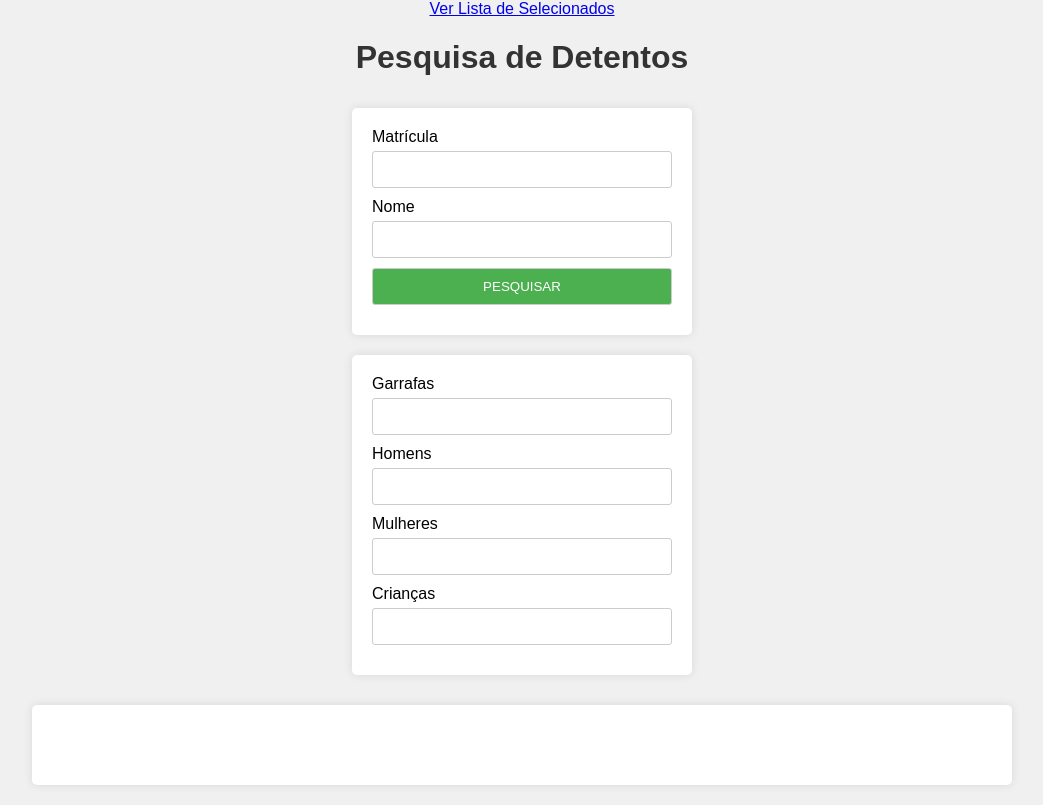
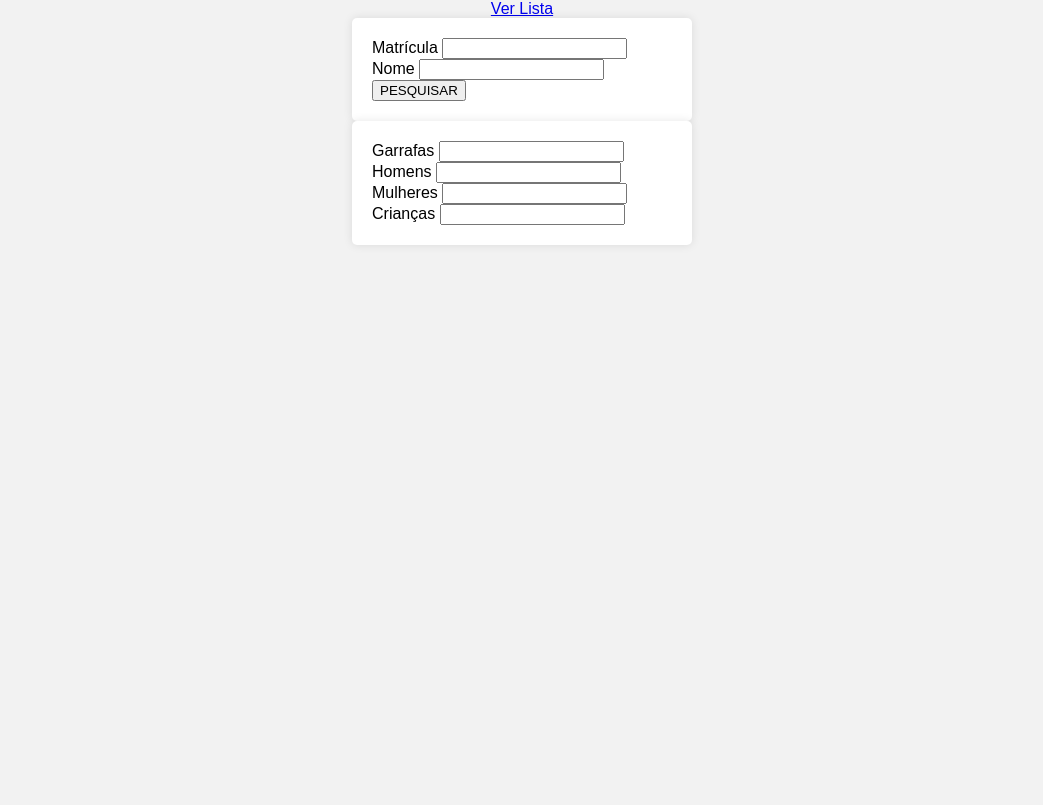
Before and after one commit to fernandopereira3/lista, a Flask app: page /lista in a window 1280 px wide. Shown: the whole page, without its empty margins (118-1161 px from the left). After the commit the page ends 245 px from the top, so only its background shows below. Run offline with Flask 3, Linux system fonts and the light colour scheme; some libraries are stand-ins or nearby versions.

Commit message:
Definitivemante nao sou bom com css

```diff
--- a/main.py
+++ b/main.py
@@ -74,6 +74,7 @@ def apagar(matricula):
     if sentenciado:
         db.lista_selecionados.delete_one({'matricula': matricula})
         return jsonify({'status': 'success', 'message': 'Removido com sucesso'})
+    return jsonify({'status': 'error', 'message': 'Matrícula não encontrada'})
 
 @app.route('/completa', methods=['GET'])
 def completa():
--- a/static/styles.css
+++ b/static/styles.css
@@ -1,84 +1,47 @@
-body  {
-    font-family: sans-serif;
-    background-color: #f0f0f0;
+body {
+   font-family: Arial, sans-serif;
+   background-color: #f2f2f2;
    margin: 0;
    padding: 0;
    display: flex;
-    flex-direction: column;
-    align-items: center;
+   flex-direction: column; /* Alinha itens verticalmente */
+   align-items: center; /* Centraliza itens horizontalmente */
+   min-height: 100vh; /* Garante que o body ocupe a altura total da tela */
 }
 
-h1  {
-    text-align: center;
-    color: #333;
+
+.Resultado {
+   width: 900px;
+   background-color: #fff;
+   margin: 20px 0; /* Margem superior e inferior */
+   border-radius: 5px;
+   text-align: left;
+   line-height: 2.5;
 }
 
-label  {
-    display: block;
-    margin-bottom: 5px;
+.form-container {
+   display: flex;
+   justify-content: space-around; /* Distribui os formulários horizontalmente */
+   width: 100%;
+   max-width: 640px; /* Largura máxima para os formulários */
+   margin: 20px 0;
 }
 
-input[type="text"],
-input[type="submit"]  {
-    width: 100%;
-    padding: 10px;
-    margin-bottom: 10px;
-    border: 1px solid #ccc;
-    border-radius: 3px;
-    box-sizing: border-box;
+#pesquisa-form {
+   width: 300px;
+   padding: 20px;
+   background-color: #fff;
+   border-radius: 5px;
+   box-shadow: 0 0 10px rgba(0, 0, 0, 0.1);
+   text-align: left;
+
 }
 
-input[type="submit"]  {
-    background-color: #4CAF50;
-    color: white;
-    cursor: pointer;
- }
-input[type="submit"]:hover  {
-    background-color: #5439de;
- }
- #Resultado{
-    width: 900px;
-    margin: 20px auto;
-
-    padding: 40px;
-    line-height: 2.5;
-    background-color: #ffffff;
-    border-radius: 5px;
-    box-shadow: 0 0 10px rgba(0, 0, 0, 0.1);
-    text-align: center;
- }
-#pesquisa-form{
-   display: inline-block;
+#valores-form {
    width: 300px;
-   margin: 10px;
    padding: 20px;
    background-color: #fff;
    border-radius: 5px;
    box-shadow: 0 0 10px rgba(0, 0, 0, 0.1);
    text-align: left;
 }
-#valores-form{
-   display: inline-block;
-   width: 300px;
-   margin: 10px;
-   padding: 20px;
-   background-color: #fff;
-   border-radius: 5px;
-   box-shadow: 0 0 10px rgba(0, 0, 0, 0.1);
-   text-align: left;
-}
-.table-table-bordered{
-    width: 100%;
-
-    text-align: center;
- }
-.thead{
-    width: 100%;
-
-    text-align: center;
-}
-.tbody{
-    width: 100%;
-
-    text-align: center;
-}
--- a/templates/pesquisa.html
+++ b/templates/pesquisa.html
@@ -7,8 +7,7 @@
     <link rel="stylesheet" type= "text/css" href="{{ url_for('static', filename='../static/styles.css') }}">
 </head>
 <body>
-    <a href="/lista-selecionados">Ver Lista de Selecionados</a>
-    <h1>Pesquisa de Detentos</h1>
+    <a href="/lista-selecionados">Ver Lista</a>
     <form method="POST" id="pesquisa-form">
         {{ form.csrf_token }}
         {{ form.matricula.label }} {{ form.matricula() }}
@@ -23,9 +22,8 @@
     </form>
 
     <!-- Display search results -->
-     <div id="Resultado">
+     <div class="Resultado">
         {% if sentenciados %}
-        <h3>Resultado:</h3>
         <ul>
             {% for sentenciado in sentenciados %}
             <li>
@@ -36,7 +34,6 @@
             {% endfor %}
         </ul>
         {% endif %}
-
     </div>
     <script>
         function adicionarLista(matricula) {
```
Also changed, not shown: .github/workflows/python-package.yml. Lines whose indentation alone changed are shown as unchanged.
